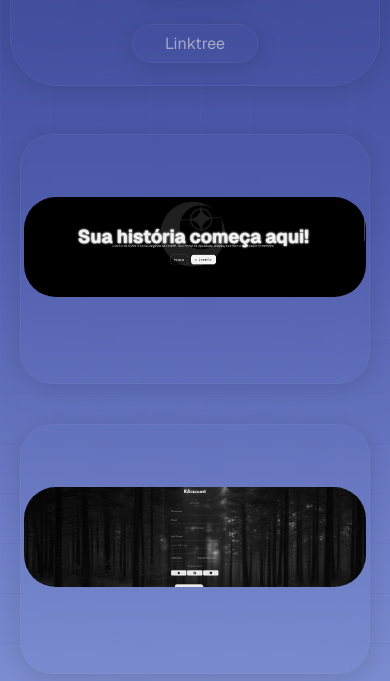
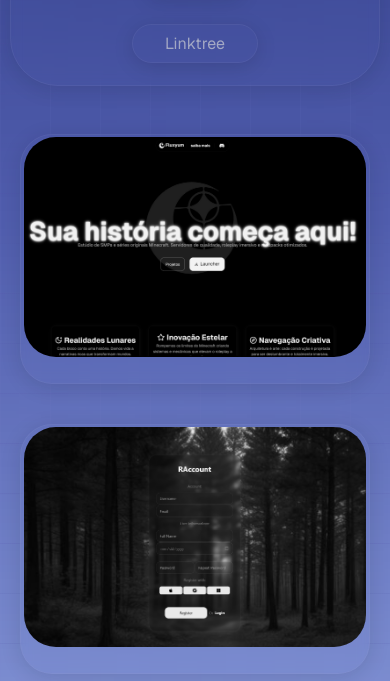
Before and after one commit to Justrody/Rody.city, a plain HTML site: page Landingreborn/index.html in a window 390 px wide. Shown: the part 1007-1688 px from the top of the page. Drawn offline with nearby package versions, Linux system fonts and the light colour scheme; files whose address does not match are found by name; a web font is replaced by a local one.

Commit message:
Add files via upload

```diff
--- a/Landingreborn/src/styles/pages/landing.css
+++ b/Landingreborn/src/styles/pages/landing.css
@@ -113,7 +113,7 @@
             object-fit: cover;
             border-radius: 2rem;
             width: 98%;
-            height: 320px;
+            height: 100%;
             filter: saturate(0);
             position: fixed;
         }
--- a/Landingreborn/src/styles/pages/responsiveness/LandingDesktopFlow.css
+++ b/Landingreborn/src/styles/pages/responsiveness/LandingDesktopFlow.css
@@ -246,10 +246,6 @@
         .card {
             width: 350px;
             height: 250px;
-            img {
-                width: 98%;
-                height: 100px;
-            }
             h1 {
                 margin-left: .2rem;
                 font-size: var(--font-generic);
--- a/Landingreborn/src/styles/pages/responsiveness/LandingMobileFlow.css
+++ b/Landingreborn/src/styles/pages/responsiveness/LandingMobileFlow.css
@@ -49,13 +49,13 @@
         }
         .card {
             width: 320px;
-            height: 300px;
+            height: 500px;
             img {
                 object-fit: cover;
                 border-radius: 2rem;
                 margin-top: -1.5rem;
                 width: 98%;
-                height: 120px;
+                height: 220px !important;
             }
             h1 {
                 margin-top: 1rem;
@@ -166,6 +166,9 @@
     margin-top: 1rem;
     .card-container {
         width: 100%;
+        img {
+            height: 100%;
+        }
     }
     }
 }
--- a/Landingreborn/src/styles/pages/responsiveness/LandingSmallFlow.css
+++ b/Landingreborn/src/styles/pages/responsiveness/LandingSmallFlow.css
@@ -44,7 +44,7 @@
         height: 250px;
         img {
             width: 98%;
-            height: 120px;
+                height: 100%;
         }
         h1 {
             font-size: var(--font-generic);
@@ -109,7 +109,7 @@
             height: 250px;
             img {
                 width: 98%;
-                height: 100px;
+                height: 100%;
             }
             h1 {
                 margin-left: .2rem;
@@ -167,7 +167,7 @@
             height: 250px;
             img {
                 width: 98%;
-                height: 100px;
+                height: 100%;
             }
             h1 {
                 margin-left: .2rem;
```
